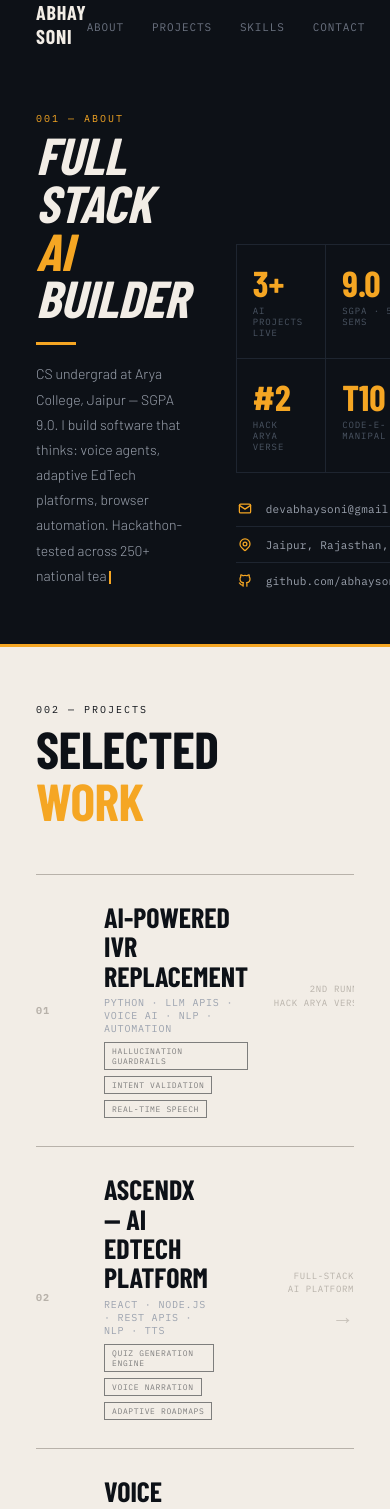
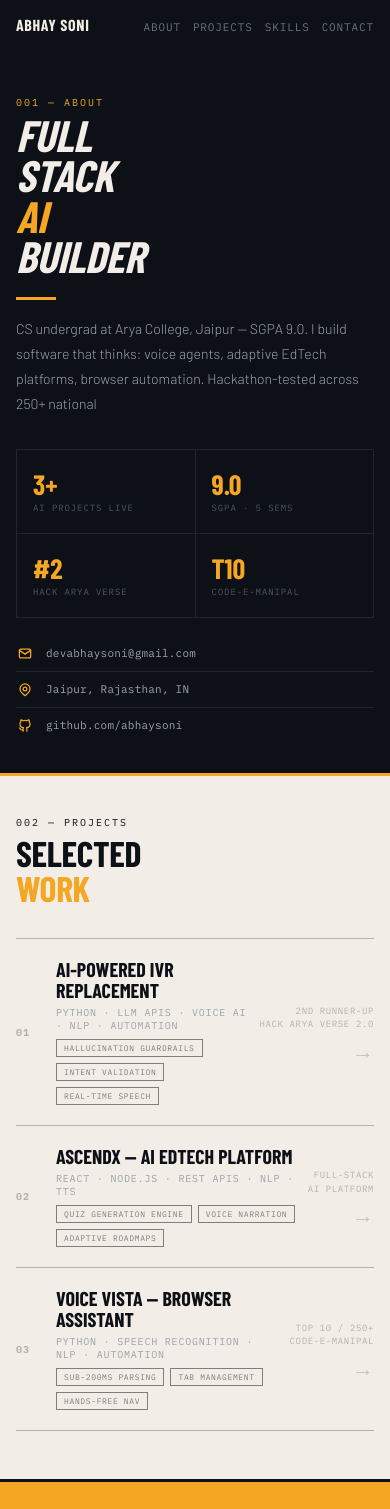
Before and after one commit to rookieDevAB/portfolio, a Next.js app: page / in a window 390 px wide. Shown: the top 1509 px of the page. Built offline with nearby package versions, Linux system fonts and the light colour scheme; a web font is replaced by a local one.

Commit message:
chore(portfolio): responsive layout tweaks and add project GitHub links
- responsive/grid/flex adjustments in src/app/globals.css

- add project link fields and anchor wrappers in src/components/sections/ProjectsSection.js

- update README changelog and verification steps

```diff
--- a/src/app/globals.css
+++ b/src/app/globals.css
@@ -1,5 +1,9 @@
 html {
   scroll-behavior: smooth;
+}
+
+:root {
+  --pad-x: clamp(16px, 4vw, 36px);
 }
 
 body {
@@ -41,8 +45,10 @@ body {
   display: flex;
   align-items: center;
   justify-content: space-between;
-  padding: 0 36px;
-  height: 48px;
+  flex-wrap: wrap;
+  gap: 4px clamp(16px, 3vw, 28px);
+  padding: 10px var(--pad-x);
+  min-height: 48px;
   position: relative;
   z-index: 10;
 }
@@ -50,7 +56,7 @@ body {
 .p-nav-logo {
   font-family: var(--font-barlow-condensed), sans-serif;
   font-weight: 900;
-  font-size: 20px;
+  font-size: clamp(16px, 2.5vw, 20px);
   color: #f2ede6;
   letter-spacing: 0.04em;
   cursor: default;
@@ -58,7 +64,8 @@ body {
 
 .p-nav-links {
   display: flex;
-  gap: 28px;
+  flex-wrap: wrap;
+  gap: clamp(12px, 2.5vw, 28px);
   list-style: none;
 }
 
@@ -88,7 +95,7 @@ body {
 /* ABOUT */
 .s-about {
   background: #0d1117;
-  padding: 64px 36px 56px;
+  padding: clamp(48px, 7vw, 64px) var(--pad-x) clamp(40px, 6vw, 56px);
   border-bottom: 3px solid #f5a623;
   position: relative;
   overflow: hidden;
@@ -96,8 +103,8 @@ body {
 
 .about-grid {
   display: grid;
-  grid-template-columns: 1fr 1fr;
-  gap: 48px;
+  grid-template-columns: repeat(auto-fit, minmax(min(100%, max(320px, 42%)), 1fr));
+  gap: clamp(32px, 5vw, 48px);
   align-items: end;
 }
 
@@ -105,7 +112,7 @@ body {
   font-family: var(--font-barlow-condensed), sans-serif;
   font-weight: 900;
   font-style: italic;
-  font-size: clamp(52px, 10vw, 76px);
+  font-size: clamp(44px, 10vw, 76px);
   line-height: 0.92;
   color: #f2ede6;
   letter-spacing: -0.01em;
@@ -158,7 +165,7 @@ body {
 
 .about-stats {
   display: grid;
-  grid-template-columns: 1fr 1fr;
+  grid-template-columns: repeat(auto-fit, minmax(min(100%, max(140px, 42%)), 1fr));
   gap: 0;
   border-top: 1px solid #1e2530;
   border-left: 1px solid #1e2530;
@@ -174,7 +181,7 @@ body {
 .stat-n {
   font-family: var(--font-barlow-condensed), sans-serif;
   font-weight: 900;
-  font-size: 36px;
+  font-size: clamp(28px, 2.5vw + 16px, 36px);
   color: #f5a623;
   line-height: 1;
 }
@@ -227,12 +234,13 @@ body {
   font-size: 11px;
   color: #9ca3af;
   letter-spacing: 0.02em;
+  overflow-wrap: anywhere;
 }
 
 /* PROJECTS */
 .s-projects {
   background: #f2ede6;
-  padding: 56px 36px 64px;
+  padding: clamp(40px, 6vw, 56px) var(--pad-x) clamp(48px, 7vw, 64px);
   border-bottom: 3px solid #0d1117;
 }
 
@@ -244,11 +252,11 @@ body {
 .proj-heading {
   font-family: var(--font-barlow-condensed), sans-serif;
   font-weight: 900;
-  font-size: 52px;
+  font-size: clamp(34px, 3vw + 24px, 52px);
   text-transform: uppercase;
   line-height: 1;
   color: #0d1117;
-  margin-bottom: 48px;
+  margin-bottom: clamp(32px, 4vw, 48px);
   letter-spacing: -0.01em;
 }
 
@@ -257,10 +265,13 @@ body {
 }
 
 .proj-row {
+  display: block;
   position: relative;
   border-top: 1px solid #b8b2aa;
   overflow: hidden;
   cursor: pointer;
+  text-decoration: none;
+  color: inherit;
 }
 
 .proj-row:last-child {
@@ -303,10 +314,10 @@ body {
   font-family: var(--font-barlow-condensed), sans-serif;
   font-weight: 900;
   font-style: italic;
-  font-size: 72px;
+  font-size: clamp(40px, 4vw + 24px, 72px);
   text-transform: uppercase;
   line-height: 1;
-  padding: 0 32px;
+  padding: 0 clamp(16px, 2.5vw, 32px);
   letter-spacing: -0.01em;
   user-select: none;
   white-space: nowrap;
@@ -324,10 +335,10 @@ body {
   position: relative;
   z-index: 2;
   display: grid;
-  grid-template-columns: 48px 1fr auto;
-  gap: 0 20px;
+  grid-template-columns: clamp(28px, 3.5vw, 48px) 1fr auto;
+  gap: 0 clamp(12px, 2vw, 20px);
   align-items: center;
-  padding: 28px 0;
+  padding: clamp(20px, 3vw, 28px) 0;
   transition: padding-left 0.4s cubic-bezier(0.22, 1, 0.36, 1);
   pointer-events: none;
 }
@@ -348,7 +359,7 @@ body {
 .proj-name {
   font-family: var(--font-barlow-condensed), sans-serif;
   font-weight: 900;
-  font-size: 28px;
+  font-size: clamp(20px, 1.5vw + 14px, 28px);
   text-transform: uppercase;
   line-height: 1.05;
   color: #0d1117;
@@ -370,7 +381,7 @@ body {
   flex-direction: column;
   align-items: flex-end;
   gap: 8px;
-  min-width: 120px;
+  min-width: 0;
 }
 
 .proj-award {
@@ -440,7 +451,7 @@ body {
 /* SKILLS */
 .s-skills {
   background: #f5a623;
-  padding: 64px 36px 56px;
+  padding: clamp(48px, 7vw, 64px) var(--pad-x) clamp(40px, 6vw, 56px);
   border-bottom: 3px solid #0d1117;
 }
 
@@ -452,17 +463,17 @@ body {
 .skills-title {
   font-family: var(--font-barlow-condensed), sans-serif;
   font-weight: 900;
-  font-size: 52px;
+  font-size: clamp(34px, 3vw + 24px, 52px);
   text-transform: uppercase;
   line-height: 1;
   color: #0d1117;
-  margin-bottom: 40px;
+  margin-bottom: clamp(28px, 3.5vw, 40px);
   letter-spacing: -0.01em;
 }
 
 .skills-grid {
   display: grid;
-  grid-template-columns: 1fr 1fr;
+  grid-template-columns: repeat(auto-fit, minmax(min(100%, max(280px, 40%)), 1fr));
   gap: 0;
   border-top: 1px solid #c88a00;
   border-left: 1px solid #c88a00;
@@ -520,11 +531,12 @@ body {
 }
 
 .edu-row {
-  grid-column: span 2;
+  grid-column: 1 / -1;
   padding: 24px 20px;
   border-right: 1px solid #c88a00;
   border-bottom: 1px solid #c88a00;
   display: flex;
+  flex-wrap: wrap;
   align-items: center;
   justify-content: space-between;
   gap: 16px;
@@ -550,7 +562,7 @@ body {
 .edu-gpa {
   font-family: var(--font-barlow-condensed), sans-serif;
   font-weight: 900;
-  font-size: 32px;
+  font-size: clamp(26px, 2vw + 16px, 32px);
   color: #0d1117;
   white-space: nowrap;
 }
@@ -558,7 +570,7 @@ body {
 /* EXPERIENCE */
 .s-exp {
   background: #0d1117;
-  padding: 64px 36px 56px;
+  padding: clamp(48px, 7vw, 64px) var(--pad-x) clamp(40px, 6vw, 56px);
   position: relative;
   overflow: hidden;
 }
@@ -566,11 +578,11 @@ body {
 .exp-title {
   font-family: var(--font-barlow-condensed), sans-serif;
   font-weight: 900;
-  font-size: 52px;
+  font-size: clamp(34px, 3vw + 24px, 52px);
   text-transform: uppercase;
   line-height: 1;
   color: #f2ede6;
-  margin-bottom: 40px;
+  margin-bottom: clamp(28px, 3.5vw, 40px);
   letter-spacing: -0.01em;
 }
 
@@ -581,14 +593,23 @@ body {
 .exp-block {
   border-top: 1px solid #1e2530;
   padding: 24px 0;
-  display: grid;
-  grid-template-columns: 160px 1fr;
-  gap: 20px;
+  display: flex;
+  flex-wrap: wrap;
+  gap: 12px 20px;
+}
+
+.exp-block > div:first-child {
+  flex: 1 0 150px;
+  max-width: 160px;
+}
+
+.exp-block > div:last-child {
+  flex: 999 1 min(100%, 400px);
 }
 
 .exp-block:last-of-type {
   border-bottom: 1px solid #1e2530;
-  margin-bottom: 56px;
+  margin-bottom: clamp(40px, 5vw, 56px);
 }
 
 .exp-company {
@@ -647,14 +668,14 @@ body {
   display: flex;
   align-items: center;
   justify-content: space-between;
-  gap: 20px;
+  gap: clamp(20px, 3vw, 24px);
   flex-wrap: wrap;
 }
 
 .contact-cta {
   font-family: var(--font-barlow-condensed), sans-serif;
   font-weight: 900;
-  font-size: 36px;
+  font-size: clamp(28px, 2vw + 20px, 36px);
   text-transform: uppercase;
   color: #f2ede6;
   line-height: 1;
@@ -666,6 +687,7 @@ body {
 
 .contact-links-row {
   display: flex;
+  flex-wrap: wrap;
 }
 
 .clink {
@@ -675,17 +697,13 @@ body {
   text-decoration: none;
   letter-spacing: 0.08em;
   text-transform: uppercase;
-  padding: 10px 16px;
+  padding: 10px clamp(10px, 1.5vw, 16px);
   border: 1px solid #1e2530;
-  border-right: none;
+  margin: 0 -1px -1px 0;
   transition: all 0.2s;
   display: inline-flex;
   align-items: center;
   gap: 6px;
-}
-
-.clink:last-child {
-  border-right: 1px solid #1e2530;
 }
 
 .clink:hover {
@@ -708,10 +726,12 @@ body {
 .p-footer {
   background: #0d1117;
   border-top: 1px solid #1e2530;
-  padding: 14px 36px;
+  padding: 14px var(--pad-x);
   display: flex;
   justify-content: space-between;
   align-items: center;
+  flex-wrap: wrap;
+  gap: 4px 20px;
 }
 
 .p-footer-copy {
--- a/src/components/sections/ProjectsSection.js
+++ b/src/components/sections/ProjectsSection.js
@@ -7,6 +7,7 @@ export default function ProjectsSection() {
       award: '2nd Runner-Up\nHack Arya Verse 2.0',
       marquee: ['AI VOICE AGENT', 'IVR REPLACEMENT', 'BANKING & HEALTHCARE', 'NLP PIPELINES'],
       tags: ['Hallucination guardrails', 'Intent validation', 'Real-time speech'],
+      link: 'https://github.com/rookieDevAB/arya-hackverse',
       className: 'r1',
     },
     {
@@ -16,6 +17,7 @@ export default function ProjectsSection() {
       award: 'Full-Stack\nAI Platform',
       marquee: ['ASCENDX EDTECH', 'MULTILINGUAL AI', '5+ LANGUAGES', '85% ACCURACY'],
       tags: ['Quiz generation engine', 'Voice narration', 'Adaptive roadmaps'],
+      link: 'https://github.com/rookieDevAB/AscendX-main',
       className: 'r2',
     },
     {
@@ -25,6 +27,7 @@ export default function ProjectsSection() {
       award: 'Top 10 / 250+\nCode-e-Manipal',
       marquee: ['VOICE VISTA', 'BROWSER ASSISTANT', 'SUB-200MS LATENCY', 'TOP 10 NATIONAL'],
       tags: ['Sub-200ms parsing', 'Tab management', 'Hands-free nav'],
+      link: 'https://github.com/rookieDevAB/VoiceVista',
       className: 'r3',
     },
   ];
@@ -37,7 +40,15 @@ export default function ProjectsSection() {
       </h2>
 
       {projects.map((proj, idx) => (
-        <div key={idx} className={`proj-row ${proj.className} reveal`} style={{ transitionDelay: `${(idx + 1) * 0.07 + 0.03}s` }}>
+        <a
+          key={idx}
+          className={`proj-row ${proj.className} reveal`}
+          style={{ transitionDelay: `${(idx + 1) * 0.07 + 0.03}s` }}
+          href={proj.link}
+          target="_blank"
+          rel="noopener noreferrer"
+          aria-label={`${proj.name} — view on GitHub`}
+        >
           <div className="proj-reveal">
             <div className="proj-marquee">
               {/* Render twice for seamless infinite loop */}
@@ -65,7 +76,7 @@ export default function ProjectsSection() {
               <div className="proj-arrow">→</div>
             </div>
           </div>
-        </div>
+        </a>
       ))}
     </section>
   );
```
Also changed, not shown: 1 other file (tests, documents, lock files or other folders).
